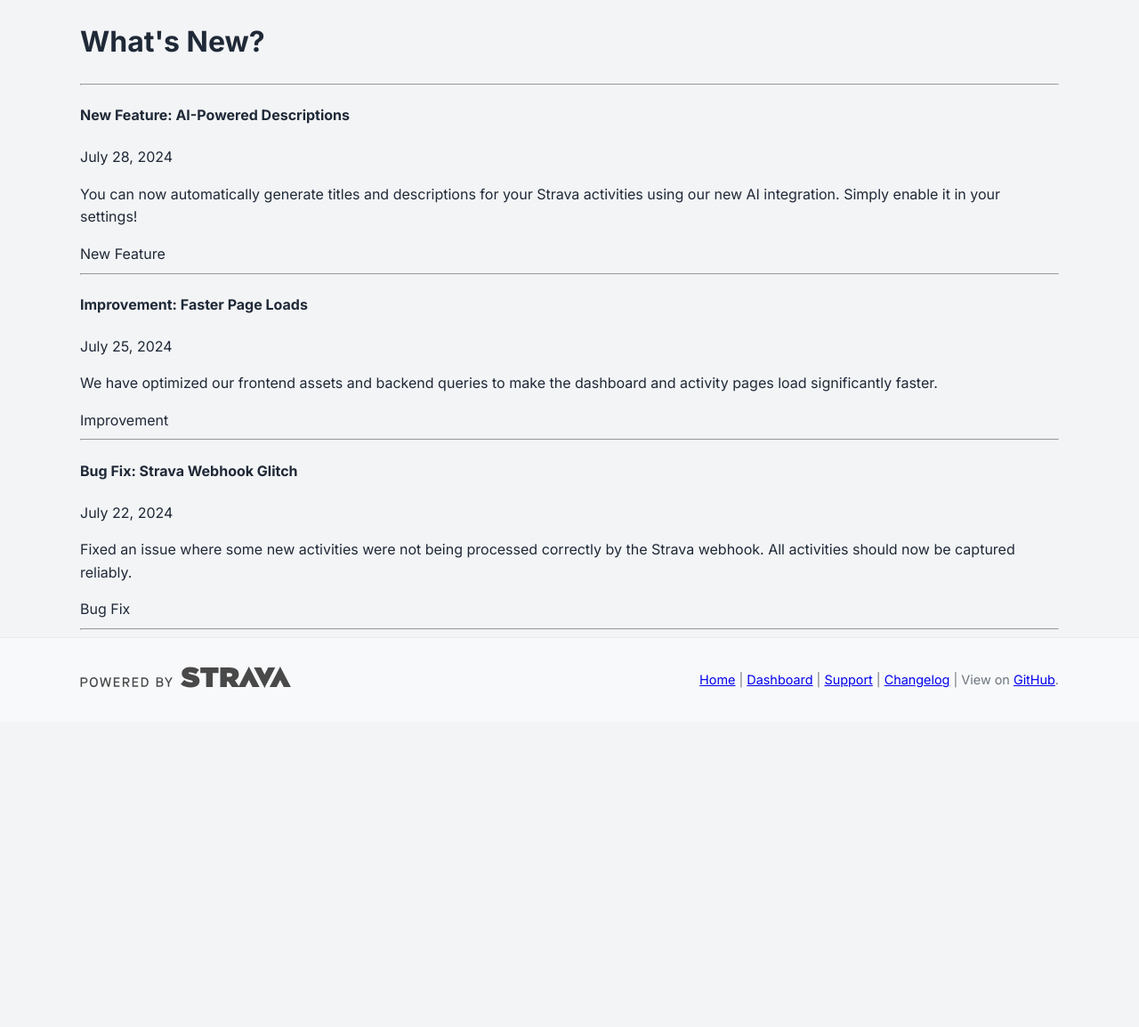
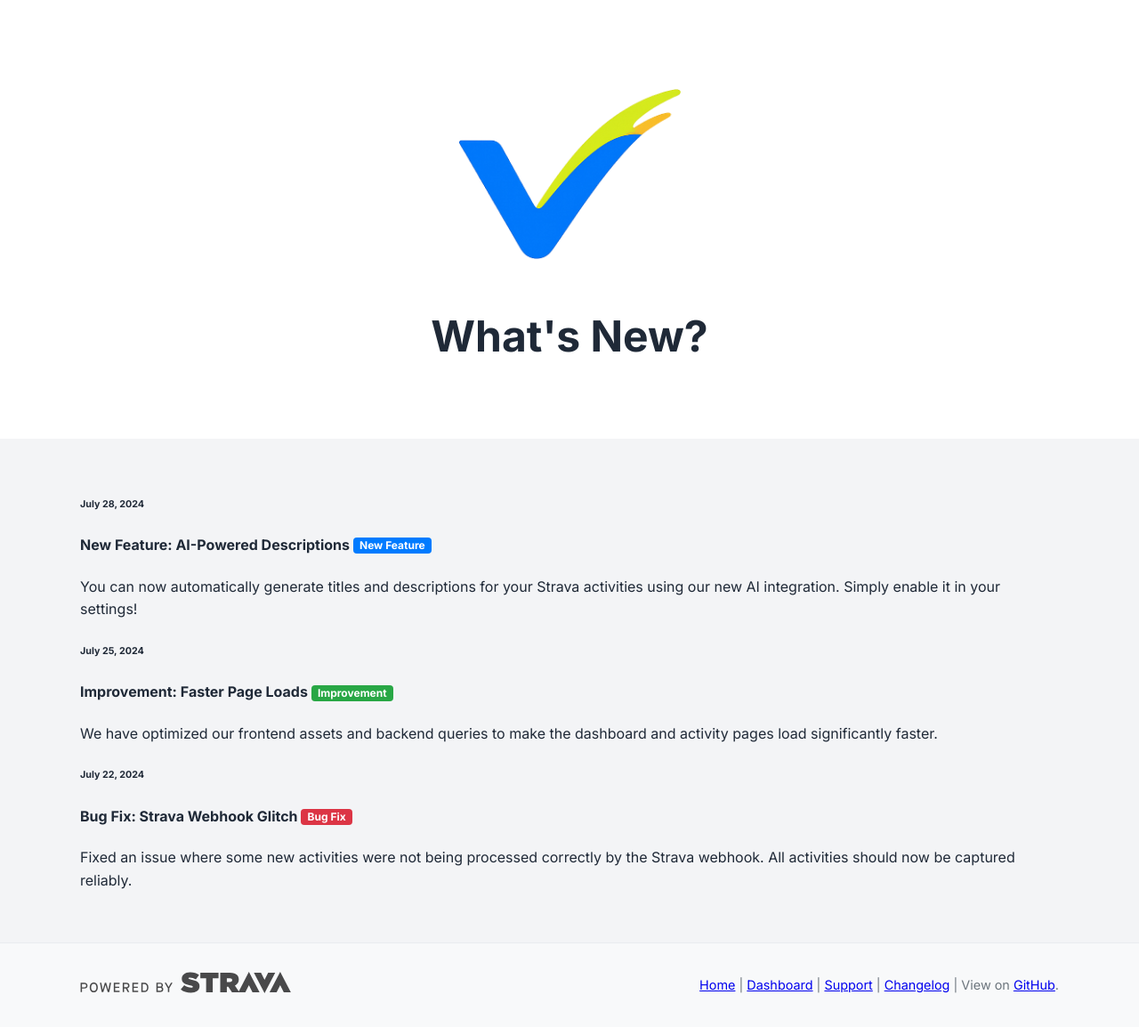
Before and after one commit to wadewegner/vibe-writer, a Node server app: page /changelog in a window 1280 px wide. Shown: the whole page at 89% size. Before the commit the page ends 773 px from the top, so only its background shows below. Run offline with Node 20, Linux system fonts and the light colour scheme.

Commit message:
fix(ui): refine changelog page layout and styling
- Improved typography and element spacing for better balance

- Styled tags with custom CSS to appear as distinct badges

- Corrected vertical alignment and positioning of tags next to titles

```diff
--- a/public/css/style.css
+++ b/public/css/style.css
@@ -326,6 +326,23 @@ main.landing-page {
   text-align: right;
 }
 
+.changelog-tag {
+    display: inline-block;
+    padding: 0.25em 0.6em;
+    font-size: 75%;
+    font-weight: 700;
+    line-height: 1;
+    text-align: center;
+    white-space: nowrap;
+    vertical-align: middle;
+    border-radius: 0.25rem;
+    color: #fff;
+}
+
+.changelog-tag-new { background-color: #007bff; }
+.changelog-tag-improvement { background-color: #28a745; }
+.changelog-tag-fix { background-color: #dc3545; }
+
 /* --- Responsive Styles --- */
 
 /* Tablet */
--- a/src/views/changelog.ejs
+++ b/src/views/changelog.ejs
@@ -1,25 +1,35 @@
 <%- include('partials/header') %>
 
-<div class="container mt-5">
-  <h1 class="display-4">What's New?</h1>
-  <hr>
-  <div id="changelog-entries">
-    <% changelog.forEach(entry => { %>
-      <div class="mb-4">
-        <h4><%= entry.title %></h4>
-        <p class="text-muted"><%= new Date(entry.date).toLocaleDateString('en-US', { year: 'numeric', month: 'long', day: 'numeric' }) %></p>
-        <p><%= entry.summary %></p>
-        <% entry.tags.forEach(tag => { %>
-          <% let badgeClass = 'bg-secondary'; %>
-          <% if (tag === 'New Feature') badgeClass = 'bg-primary'; %>
-          <% if (tag === 'Improvement') badgeClass = 'bg-success'; %>
-          <% if (tag === 'Bug Fix') badgeClass = 'bg-danger'; %>
-          <span class="badge <%= badgeClass %>"><%= tag %></span>
-        <% }); %>
+<main class="landing-page">
+  <section class="hero-section">
+      <div class="container">
+          <a href="/"><img src="/img/vibewriter-logo.png" alt="VibeWriter Home" class="logo"></a>
+          <h1 class="hero-title">What's New?</h1>
       </div>
-      <hr>
-    <% }); %>
-  </div>
-</div>
+  </section>
+
+  <section class="support-content-section">
+    <div class="container" id="changelog-entries">
+      <% changelog.forEach(entry => { %>
+        <div class="card mb-4 shadow-sm">
+          <div class="card-body">
+            <h6 class="card-subtitle mb-1 text-muted"><%= new Date(entry.date).toLocaleDateString('en-US', { year: 'numeric', month: 'long', day: 'numeric' }) %></h6>
+            <h4 class="card-title font-weight-bold">
+              <%= entry.title %>
+              <% entry.tags.forEach(tag => { %>
+                <% let tagClass = ''; %>
+                <% if (tag === 'New Feature') tagClass = 'changelog-tag-new'; %>
+                <% if (tag === 'Improvement') tagClass = 'changelog-tag-improvement'; %>
+                <% if (tag === 'Bug Fix') tagClass = 'changelog-tag-fix'; %>
+                <span class="changelog-tag <%= tagClass %> ml-2"><%= tag %></span>
+              <% }); %>
+            </h4>
+            <p class="card-text mt-1"><%= entry.summary %></p>
+          </div>
+        </div>
+      <% }); %>
+    </div>
+  </section>
+</main>
 
 <%- include('partials/footer') %>
```
